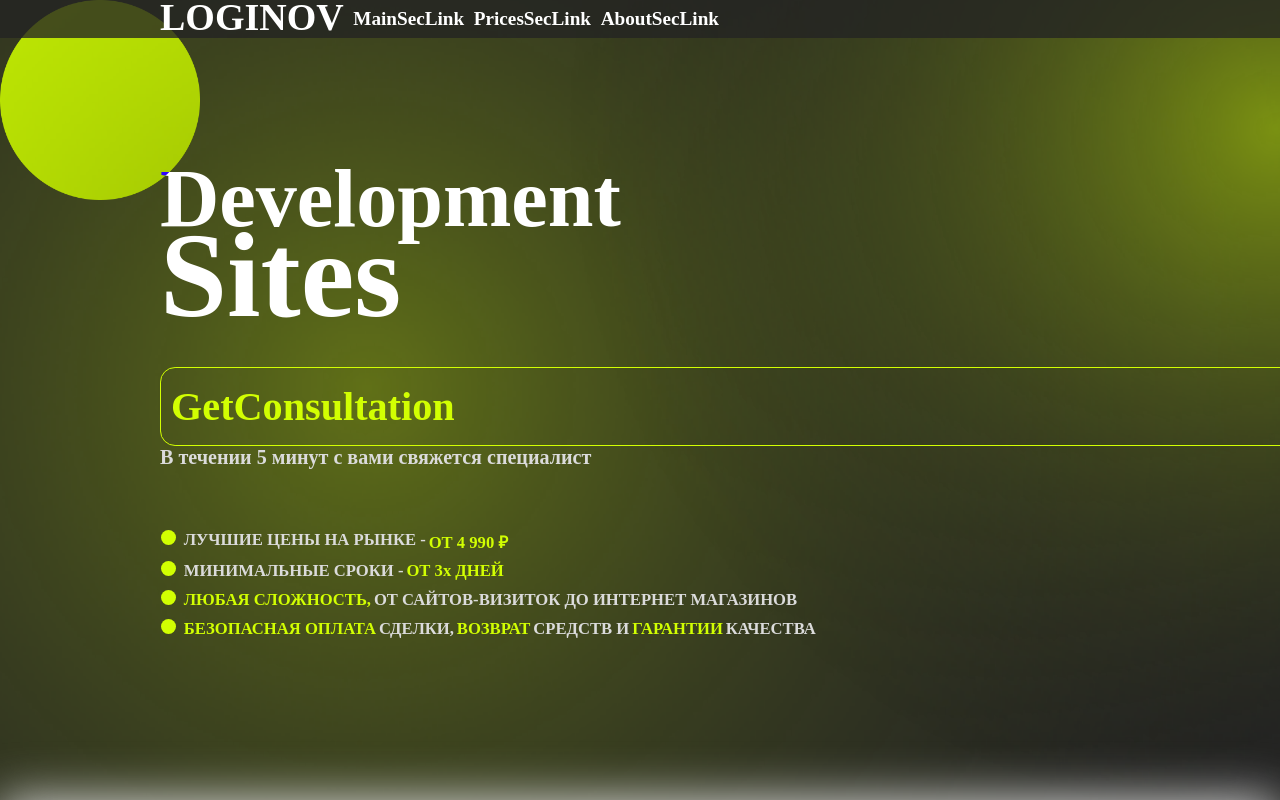
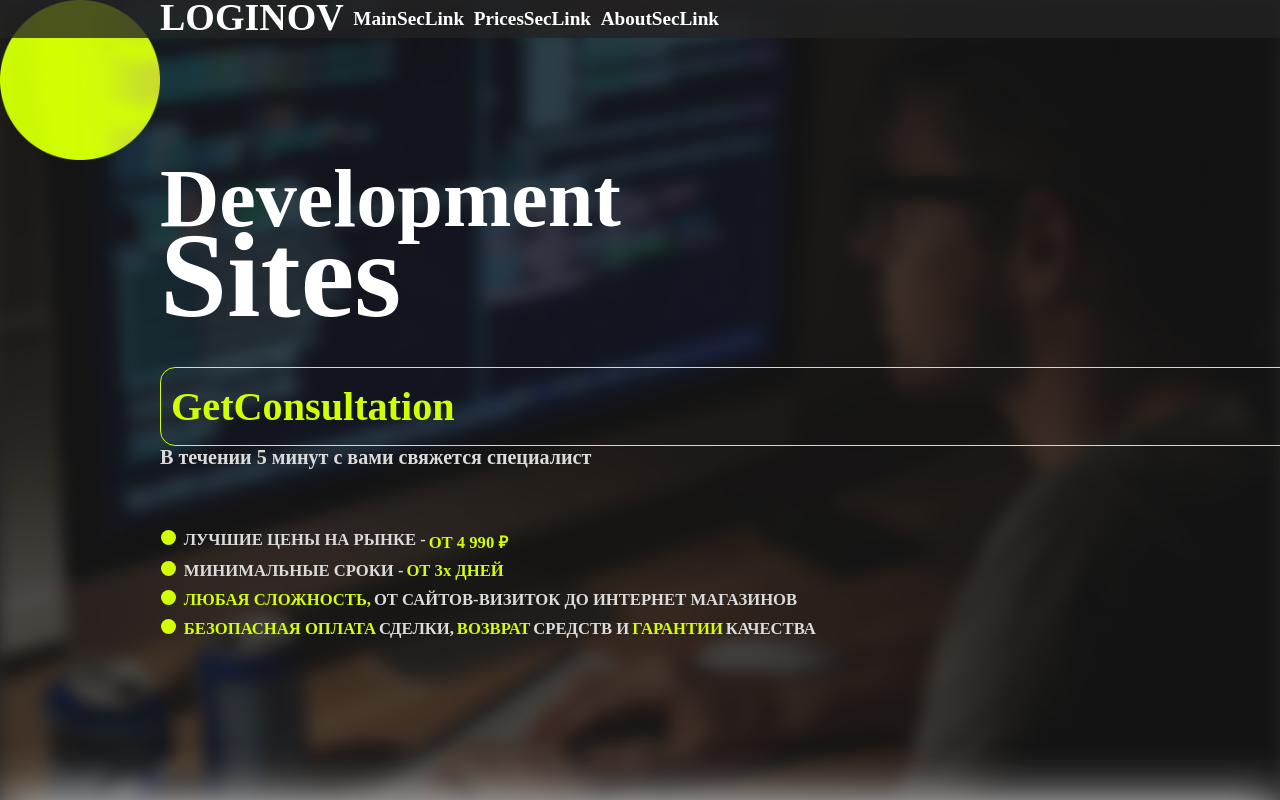
Before and after one commit to blago-white/custom-sites-agency, a Django app: page / in a window 1280 px wide. Run offline with Django 4.2, Linux system fonts and the light colour scheme; some web fonts are replaced.

Commit message:
Update bg

```diff
--- a/agency/static/css/animations.css
+++ b/agency/static/css/animations.css
@@ -42,10 +42,12 @@
 
 @keyframes second-text-anim {
     0% {
+        transform: translateY(-5vh);
         opacity: 0;
     }
 
     100% {
+        transform: translateY(0vh);
         opacity: 1;
     }
 }
@@ -82,7 +84,7 @@
     transition: .2s ease-out;
 }
 
-.main-text-parts {
+.secondary-text {
     animation: second-text-anim .5s ease;
 }
 
@@ -99,7 +101,9 @@
         animation: order-button .5s ease;
     }
     .contact-button-top:hover {
-        transform: translateX(-10vh);
+        transform: translateX(-29vh);
+        width: 110vw;
+        padding-left: 14.3vw;
     }
 }
 
--- /dev/null
+++ b/agency/static/css/bg.css
@@ -0,0 +1,24 @@
+.bg {
+    z-index: -1;
+    position: absolute;
+    width: 100vw;
+    height: 100vh;
+}
+
+.mobile-bg {
+}
+
+.desctop-bg {
+    display: none;
+    filter: opacity(0.5) saturate(0.9) brightness(0.5) blur(.5em);
+}
+
+@media(aspect-ratio>12/9) {
+    .mobile-bg {
+        display: none;
+    }
+
+    .desctop-bg {
+        display: initial;
+    }
+}
--- a/agency/static/css/fonts.css
+++ b/agency/static/css/fonts.css
@@ -99,3 +99,9 @@
     font-family: 'RFDewi Extended Black Italic';
     src: url('../fonts/RFDewiExtended-BlackItalic.woff') format("woff");
 }
+
+
+@font-face {
+    font-family: 'RFDewi Expanded Black Italic';
+    src: url('../fonts/RFDewiExpanded-BlackItalic.woff') format("woff");
+}
--- a/agency/static/css/home/home.css
+++ b/agency/static/css/home/home.css
@@ -213,7 +213,7 @@ li span {
 }
 
 .secondary-text, .main-text {
-    font-family: 'RFDewi Expanded Bold Italic';
+    font-family: 'RFDewi Expanded Black Italic';
 }
 
 .main-text-parts {
--- a/agency/static/css/home/second-section.css
+++ b/agency/static/css/home/second-section.css
@@ -46,7 +46,7 @@
     border-radius: 1ch;
     z-index: 100;
     display: none;
-    font-size: .7ch;
+    font-size: .6ch;
     font-weight: 100;
     color: var(--light-color);
     cursor: pointer;
@@ -77,7 +77,7 @@
 }
 
 .list-item-description {
-    font-size: .7ch;
+    font-size: .6ch;
     width: 58.3%;
     height: 6.5ch;
     font-weight: 100;
--- a/agency/static/css/mobile.css
+++ /dev/null
@@ -1,12 +0,0 @@
-.mobile-bg {
-    z-index: -1;
-    position: absolute;
-    width: 100vw;
-    height: 100vh;
-}
-
-@media(aspect-ratio>12/9) {
-    .mobile-bg {
-        display: none;
-    }
-}
--- a/agency/static/js/cursor.js
+++ b/agency/static/js/cursor.js
@@ -1,6 +1,7 @@
 const circle = document.getElementById('circle');
 
 document.addEventListener('mousemove', function(ev){
-    circle.style.transform = 'translateY('+(ev.clientY-50)+'px)';
-    circle.style.transform += 'translateX('+(ev.clientX-50)+'px)';
+    console.log( `translateY(${ev.clientY}px) translateY(-20vh)`)
+    circle.style.transform = `translateY(${ev.clientY}px) translateY(-10vh)`;
+    circle.style.transform += `translateX(${ev.clientX}px) translateX(-10vh)`;
 },false);
--- a/agency/templates/main.html
+++ b/agency/templates/main.html
@@ -24,7 +24,7 @@
         <link rel="stylesheet" href="{% static 'css/header.css' %}" type="text/css">
         <link rel="stylesheet" href="{% static 'css/dialog.css' %}" type="text/css">
         <link rel="stylesheet" href="{% static 'css/order-form.css' %}" type="text/css">
-        <link rel="stylesheet" href="{% static 'css/mobile.css' %}" type="text/css">
+        <link rel="stylesheet" href="{% static 'css/bg.css' %}" type="text/css">
         <link rel="stylesheet" href="{% static 'css/animations.css' %}" type="text/css">
         <!-- Yandex.Metrika counter -->
         <script type="text/javascript" >
--- a/agency/templates/sections/main.html
+++ b/agency/templates/sections/main.html
@@ -39,13 +39,15 @@
 </style>
 
 <main class="main-content-wrapper" id="main">
-    <div class="mobile-bg"
+    <div class="bg mobile-bg"
          style="background: url({% static 'img/proger.png' %});background-size: cover;"></div>
+    <div class="bg desctop-bg"
+         style="background: url({% static 'img/proger_full.png' %});background-size: cover;"></div>
     <div class="color-circle upper-color-circle floated" id="circle"
-         style="background: url({% static 'img/fcircle.png' %});opacity: 1;background-size: cover;width: 200px;pointer-events: none;height: 200px;mix-blend-mode: difference;z-index: 1000;"></div>
-    <div class="color-circle upper-color-circle"
-         style="background: url({% static 'img/top-circle.png' %});opacity: .5;background-size: cover;"></div>
-    <div class="color-circle bottom-color-circle" style="background: url({% static 'img/bottom-circle.png' %});background-size: cover;"></div>
+         style="background: url({% static 'img/fcircle.png' %});opacity: 1;width: 20vh;height: 20vh;background-size: cover;pointer-events: none;mix-blend-mode: difference;z-index: 1000;"></div>
+<!--    <div class="color-circle upper-color-circle"-->
+<!--         style="background: url({% static 'img/top-circle.png' %});opacity: .5;background-size: cover;"></div>-->
+<!--    <div class="color-circle bottom-color-circle" style="background: url({% static 'img/bottom-circle.png' %});background-size: cover;"></div>-->
     <section class="main-content">
         <div class="main-text-primary-part">
             <h1 class="main-text-parts">
@@ -54,10 +56,10 @@
             </h1>
             {% include 'main-order-button.html' with description='В течении 5 минут с вами свяжется специалист' %}
             <ul class="benefits-list">
-                <li>ЛУЧШИЕ ЦЕНЫ НА РЫНКЕ - <span>ОТ 4 990 ₽</span></li>
-                <li>МИНИМАЛЬНЫЕ СРОКИ - <span>ОТ 3х ДНЕЙ</span></li>
-                <li><span>ЛЮБАЯ СЛОЖНОСТЬ,</span> ОТ САЙТОВ-ВИЗИТОК ДО ИНТЕРНЕТ МАГАЗИНОВ</li>
-                <li><span>БЕЗОПАСНАЯ ОПЛАТА </span> СДЕЛКИ, <span>ВОЗВРАТ</span> СРЕДСТВ И <span>ГАРАНТИИ</span>
+                <li id="b1">ЛУЧШИЕ ЦЕНЫ НА РЫНКЕ - <span>ОТ 4 990 ₽</span></li>
+                <li id="b2">МИНИМАЛЬНЫЕ СРОКИ - <span>ОТ 3х ДНЕЙ</span></li>
+                <li id="b3"><span>ЛЮБАЯ СЛОЖНОСТЬ,</span> ОТ САЙТОВ-ВИЗИТОК ДО ИНТЕРНЕТ МАГАЗИНОВ</li>
+                <li id="b4"><span>БЕЗОПАСНАЯ ОПЛАТА </span> СДЕЛКИ, <span>ВОЗВРАТ</span> СРЕДСТВ И <span>ГАРАНТИИ</span>
                     КАЧЕСТВА</li>
             </ul>
         </div>
```
Also changed, not shown: agency/static/img/proger_full.png (added).
